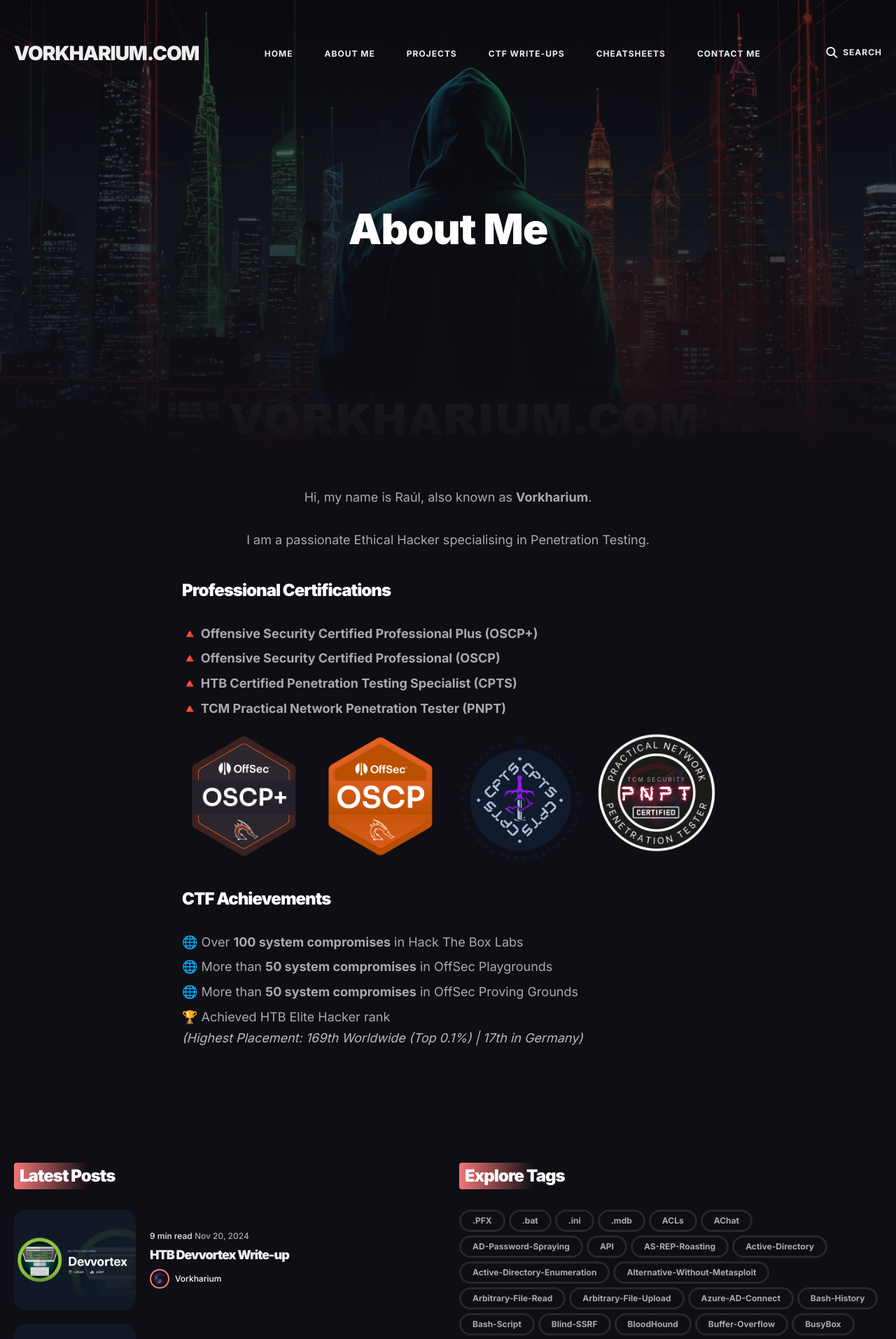
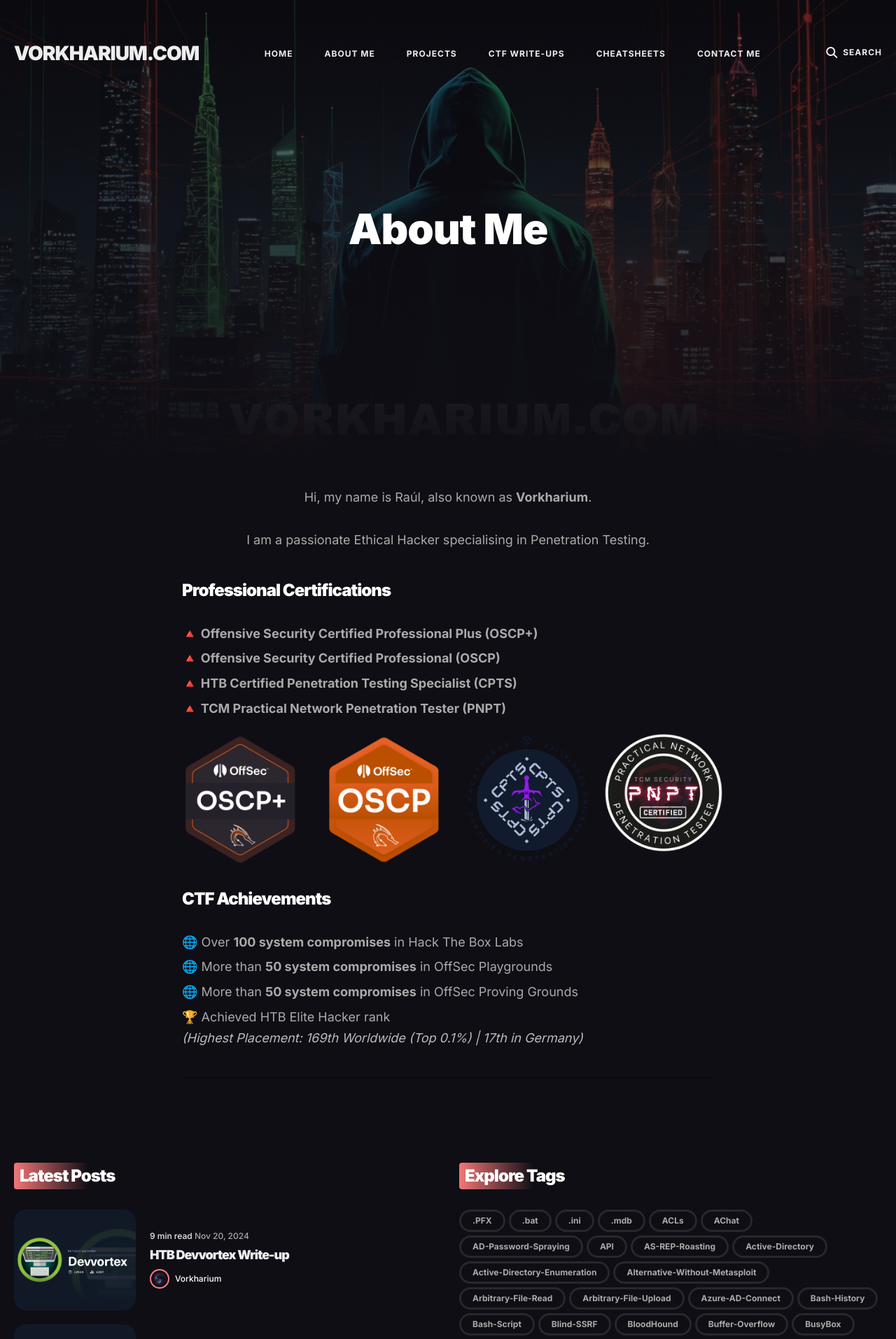
Before and after one commit to Vorkharium/vorkharium.github.io, a Jekyll site: the page built from _pages/about.md, in a window 1280 px wide. Shown: the top 1914 px of the page at 70% size. Built offline with Jekyll 4.4.1, drawn with Linux system fonts in a browser that asks for light colours.

Commit message:
Update about.md

```diff
--- a/_pages/about.md
+++ b/_pages/about.md
@@ -20,8 +20,8 @@
 </div>
 
 <div class="gallery-box" style="display: flex; justify-content: center; gap: 15px; margin-top: 20px;">
-  <img src="{{site.baseurl}}/images/OSCP_Plus.png" alt="OSCP+ Certification" style="height: 180px; border-radius: 8px;">
-  <img src="{{site.baseurl}}/images/OSCP.png" alt="OSCP Certification" style="height: 180px; border-radius: 8px;">
+  <img src="{{site.baseurl}}/images/OSCP_Plus.png" alt="OSCP+ Certification" style="height: 190px; border-radius: 8px;">
+  <img src="{{site.baseurl}}/images/OSCP.png" alt="OSCP Certification" style="height: 190px; border-radius: 8px;">
   <img src="{{site.baseurl}}/images/CPTS.png" alt="HTB CPTS Certification" style="height: 190px; border-radius: 8px;">
   <img src="{{site.baseurl}}/images/PNPT.png" alt="PNPT Certification" style="height: 170px; border-radius: 8px;">
 </div>
```
